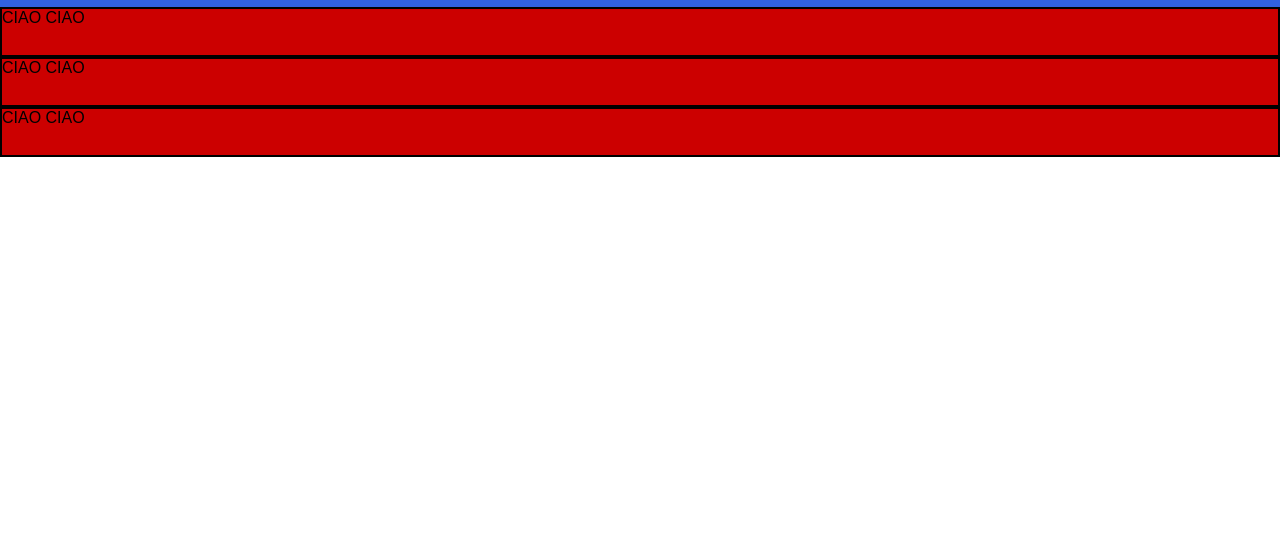
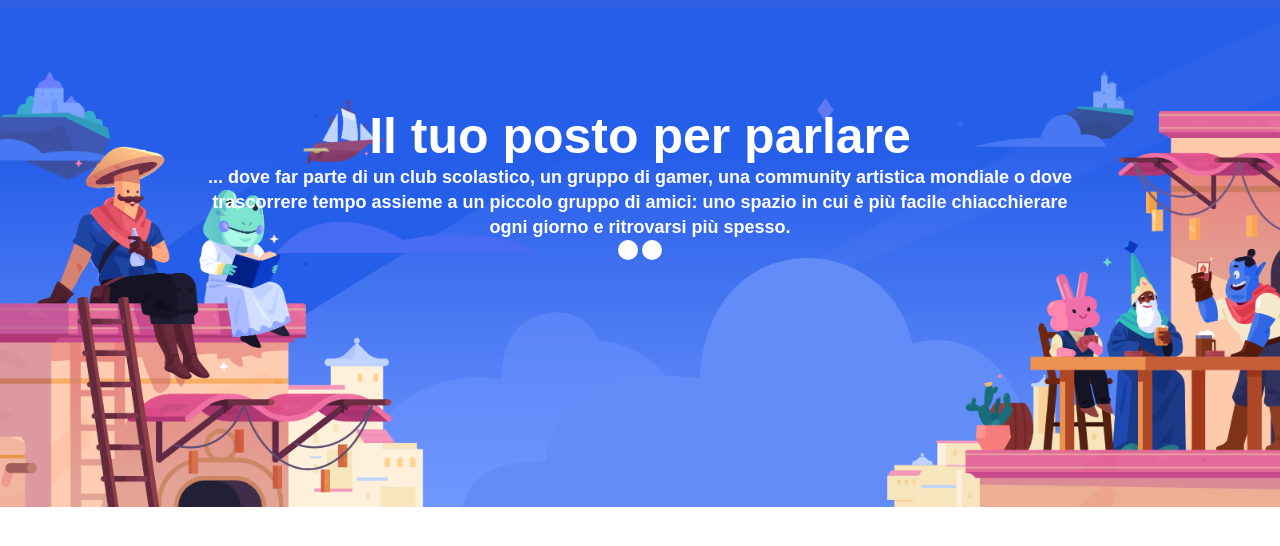
Before and after one commit to gabriele-annese/htmlcss-discord, a plain HTML site: page index.html in a window 1280 px wide. Shown: the part 58-604 px from the top of the page. Drawn offline with Linux system fonts and the light colour scheme.

Commit message:
add text-header

```diff
--- a/css/main.css
+++ b/css/main.css
@@ -22,9 +22,20 @@ a {
 }
 
 .button {
+    display: inline-block;
     border-radius: 25px;
     background-color: #fff;
     padding: 10px;
+}
+
+h1,h2,h3,h4 {
+    font-weight: bold;
+    font-size: 50px;
+}
+
+p {
+    line-height: 25px;
+    font-size: 18px;
 }
 
 /* DEBUG */
@@ -75,6 +86,7 @@ a {
     background-color: #fff;
     padding: 10px;
 }
+
 .login {
    position: absolute;
    right: 0;
@@ -83,5 +95,17 @@ a {
 
 .header-content {
     width: 100%;
-    background: red;
+    height: 500px;
+    background-image: url(../img/jumbo.png);
+    background-size: cover;
+    background-repeat: no-repeat;
 }
+
+.header-content .text-header {
+    width: 70%;
+    margin: 0 auto;
+    padding-top: 100px;
+    color: #fff;
+    text-align: center;
+    font-weight: bold;
+}
--- a/index.html
+++ b/index.html
@@ -39,9 +39,12 @@
             </div>
         </nav>
         <section class="header-content">
-            <div class="box-debug">CIAO CIAO</div>
-            <div class="box-debug">CIAO CIAO</div>
-            <div class="box-debug">CIAO CIAO</div>
+          <div class="text-header">
+              <h1>Il tuo posto per parlare</h1>
+              <p>... dove far parte di un club scolastico, un gruppo di gamer, una community artistica mondiale o dove trascorrere tempo assieme a un piccolo gruppo di amici: uno spazio in cui è più facile chiacchierare ogni giorno e ritrovarsi più spesso.</p>
+              <div class="button"></div>
+              <div class="button "></div>
+          </div>
         </section>
     </header>
 </body>
```
